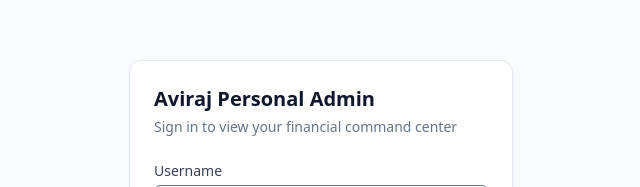
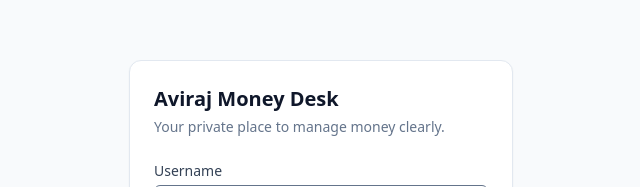
Before and after one commit to AVI5211/aviraj-personal-agent, a Next.js app in the folder app/: page /login in a window 1280 px wide. Shown: the part 181-368 px from the top of the page, without its empty margins (319-959 px from the left). Built offline with nearby package versions, Linux system fonts and the light colour scheme.

Commit message:
Rename app to Aviraj Money Desk

```diff
--- a/app/package.json
+++ b/app/package.json
@@ -1,5 +1,5 @@
 {
-  "name": "aviraj-personal-admin",
+  "name": "aviraj-money-desk",
   "version": "1.0.0",
   "private": true,
   "scripts": {
--- a/app/src/app/layout.tsx
+++ b/app/src/app/layout.tsx
@@ -2,8 +2,8 @@ import type { Metadata } from "next";
 import "./globals.css";
 
 export const metadata: Metadata = {
-  title: "Aviraj Personal Admin",
-  description: "Private consolidated financial command center",
+  title: "Aviraj Money Desk",
+  description: "Your private personal finance dashboard",
 };
 
 export default function RootLayout({ children }: { children: React.ReactNode }) {
--- a/app/src/app/login/page.tsx
+++ b/app/src/app/login/page.tsx
@@ -38,8 +38,8 @@ export default function LoginPage() {
         onSubmit={handleSubmit}
         className="w-full max-w-sm rounded-xl border border-slate-200 bg-white p-6 shadow-sm"
       >
-        <h1 className="mb-1 text-xl font-semibold">Aviraj Personal Admin</h1>
-        <p className="mb-6 text-sm text-slate-500">Sign in to view your financial command center</p>
+        <h1 className="mb-1 text-xl font-semibold">Aviraj Money Desk</h1>
+        <p className="mb-6 text-sm text-slate-500">Your private place to manage money clearly.</p>
 
         <label className="mb-1 block text-sm font-medium text-slate-700" htmlFor="username">
           Username
--- a/app/src/components/NavBar.tsx
+++ b/app/src/components/NavBar.tsx
@@ -26,7 +26,9 @@ export function NavBar() {
   return (
     <header className="sticky top-0 z-40 border-b border-slate-200 bg-white">
       <div className="mx-auto flex max-w-3xl items-center justify-between px-4 py-3">
-        <span className="text-sm font-semibold">Aviraj Personal Admin</span>
+        <Link href="/" className="text-sm font-semibold text-slate-900 hover:text-slate-600">
+          Aviraj Money Desk
+        </Link>
         <button onClick={handleLogout} className="text-xs text-slate-500 hover:text-slate-800">
           Sign out
         </button>
```
Also changed, not shown: 2 other files (tests, documents, lock files or other folders).
